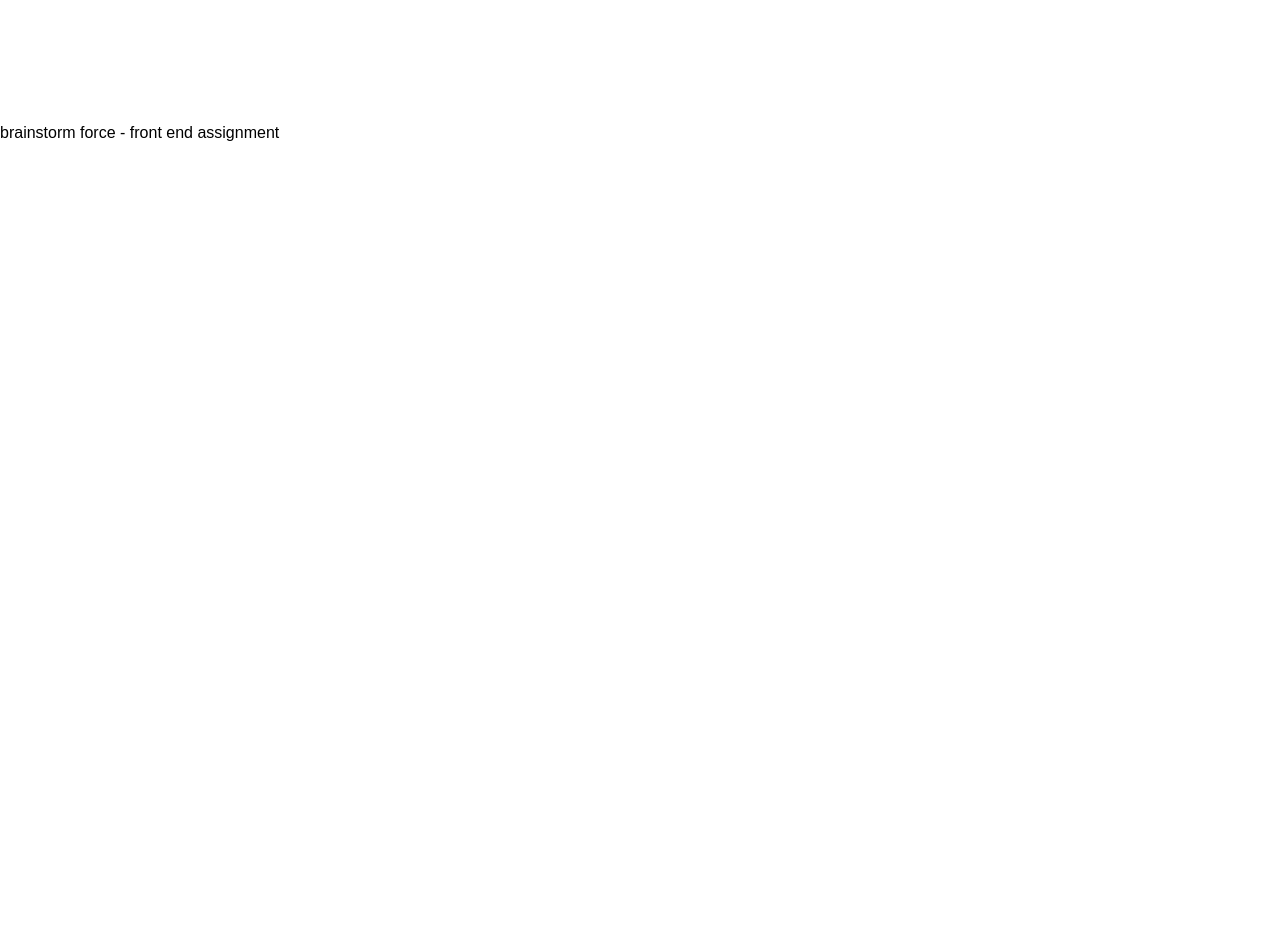
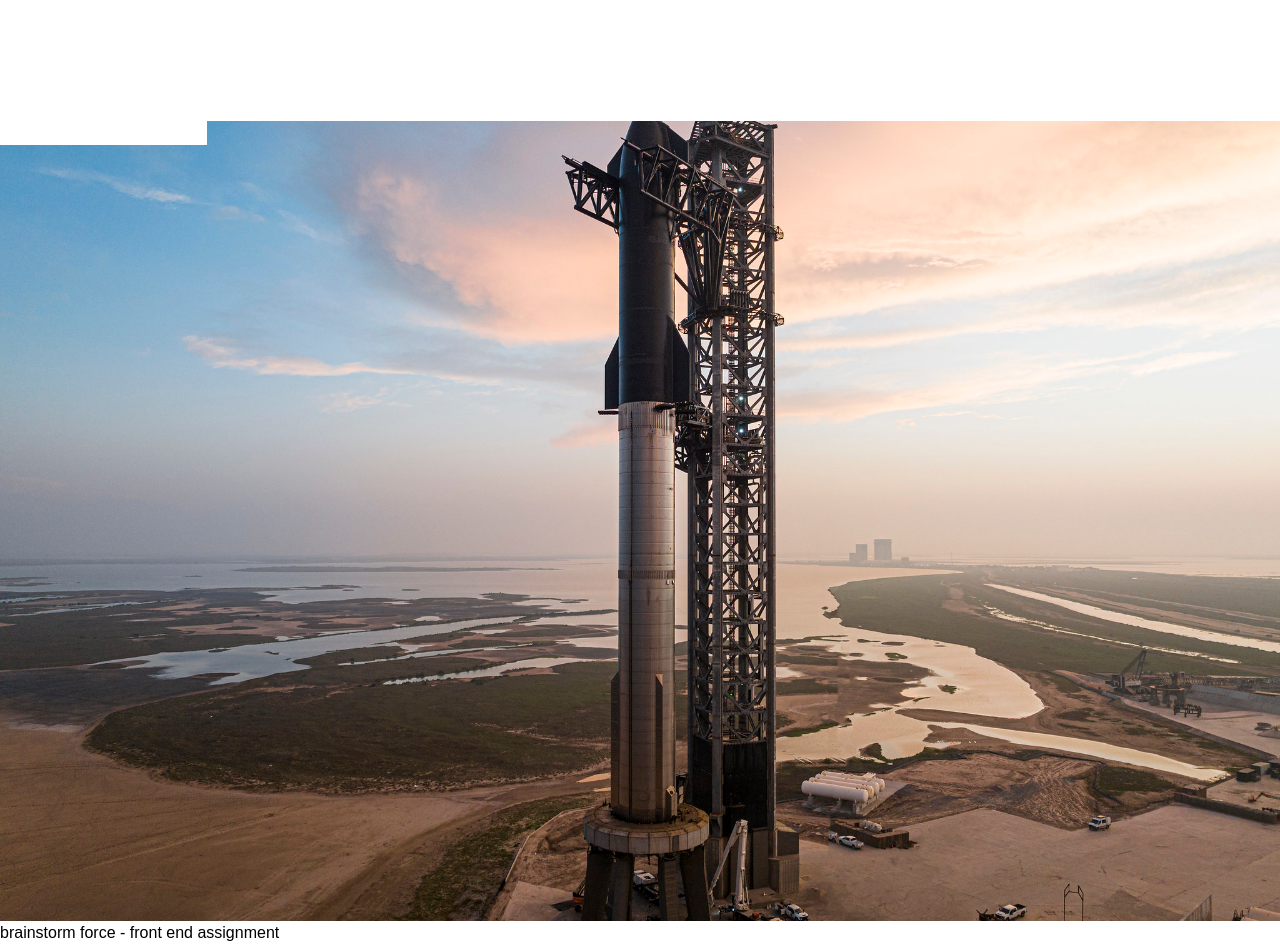
Before and after one commit to 25mohit/mohit-agarwal-frontend-developer, a React (Vite) app: page / in a window 1280 px wide. Shown: the part 2220-3165 px from the top of the page. Before the commit the page ends 2365 px from the top, so only its background shows below. Built offline with nearby package versions, Linux system fonts and the light colour scheme; a web font is replaced by a local one.

Commit message:
Search FIlter Section UI Added

```diff
--- a/src/App.css
+++ b/src/App.css
@@ -8,3 +8,17 @@
 .button{
     background-color: #88a9c157;
 }
+.banner-img-container{
+    height: 100vh;
+    width: 100vw;
+    /* overflow: hidden; */
+}
+.banner-img-container{
+    height: 100vh; /* Adjust as needed */
+    width: 100vw;
+    background-image: url('./assets/images/section-bg.jpg');
+    background-size: cover;
+    background-repeat: no-repeat;
+    background-position: center;
+    background-attachment: fixed;
+}
--- a/src/App.jsx
+++ b/src/App.jsx
@@ -3,6 +3,7 @@ import './App.css'
 import Navbar from "./components/HOC/Navbar/Navbar"
 import Footer from "./components/HOC/Footer/Footer"
 import HeroBanner from "./components/Sections/HeroBanner/HeroBanner"
+import SearchSection from "./components/Sections/HeroBanner/SearchSection/SearchSection"
 
 function App() {
 
@@ -10,6 +11,7 @@ function App() {
     <div className="bg-black text-white">
       <Navbar />
       <HeroBanner />
+      <SearchSection />
       <Footer />
     </div>
   )
--- a/src/components/HOC/Icons/DownArrow.jsx
+++ b/src/components/HOC/Icons/DownArrow.jsx
@@ -1,5 +1,3 @@
-import React from 'react'
-
 const DownArrow = props => {
   return (
     <svg fill="white" {...props} version="1.1" id="Layer_1" xmlns="http://www.w3.org/2000/svg" xmlns:xlink="http://www.w3.org/1999/xlink"
--- /dev/null
+++ b/src/components/HOC/SearchInput/SearchInput.jsx
@@ -0,0 +1,11 @@
+import React from 'react'
+
+const SearchInput = () => {
+  return (
+    <div>
+        <input type="text" />
+    </div>
+  )
+}
+
+export default SearchInput
--- a/src/components/Layout/ScreenLayout/ScreenLayout.jsx
+++ b/src/components/Layout/ScreenLayout/ScreenLayout.jsx
@@ -1,6 +1,6 @@
 const ScreenLayout = props => {
   return (
-    <section className='h-screen flex items-center screen-layout'>{props.children}</section>
+    <section className='h-screen flex items-center screen-layout' style={{padding: props.noPadding && '0'}}>{props.children}</section>
   )
 }
 
--- /dev/null
+++ b/src/components/Sections/HeroBanner/SearchSection/SearchSection.jsx
@@ -0,0 +1,15 @@
+import DownArrow from '../../../HOC/Icons/DownArrow'
+import SearchInput from '../../../HOC/SearchInput/SearchInput'
+import ScreenLayout from '../../../Layout/ScreenLayout/ScreenLayout'
+
+const SearchSection = () => {
+  return (
+    <ScreenLayout noPadding={true}>
+        <div className="banner-img-container">
+            <SearchInput />
+        </div>
+    </ScreenLayout>
+  )
+}
+
+export default SearchSection
```
Also changed, not shown: src/components/HOC/Image/Image.jsx (added, +7 -0 lines), src/components/Sections/HeroBanner/HeroBanner.jsx (+4 -4 lines), src/assets/images/section-bg.jpg (added), src/components/HOC/Button/Button.jsx (renamed from src/components/Common/Button/Button.jsx).
